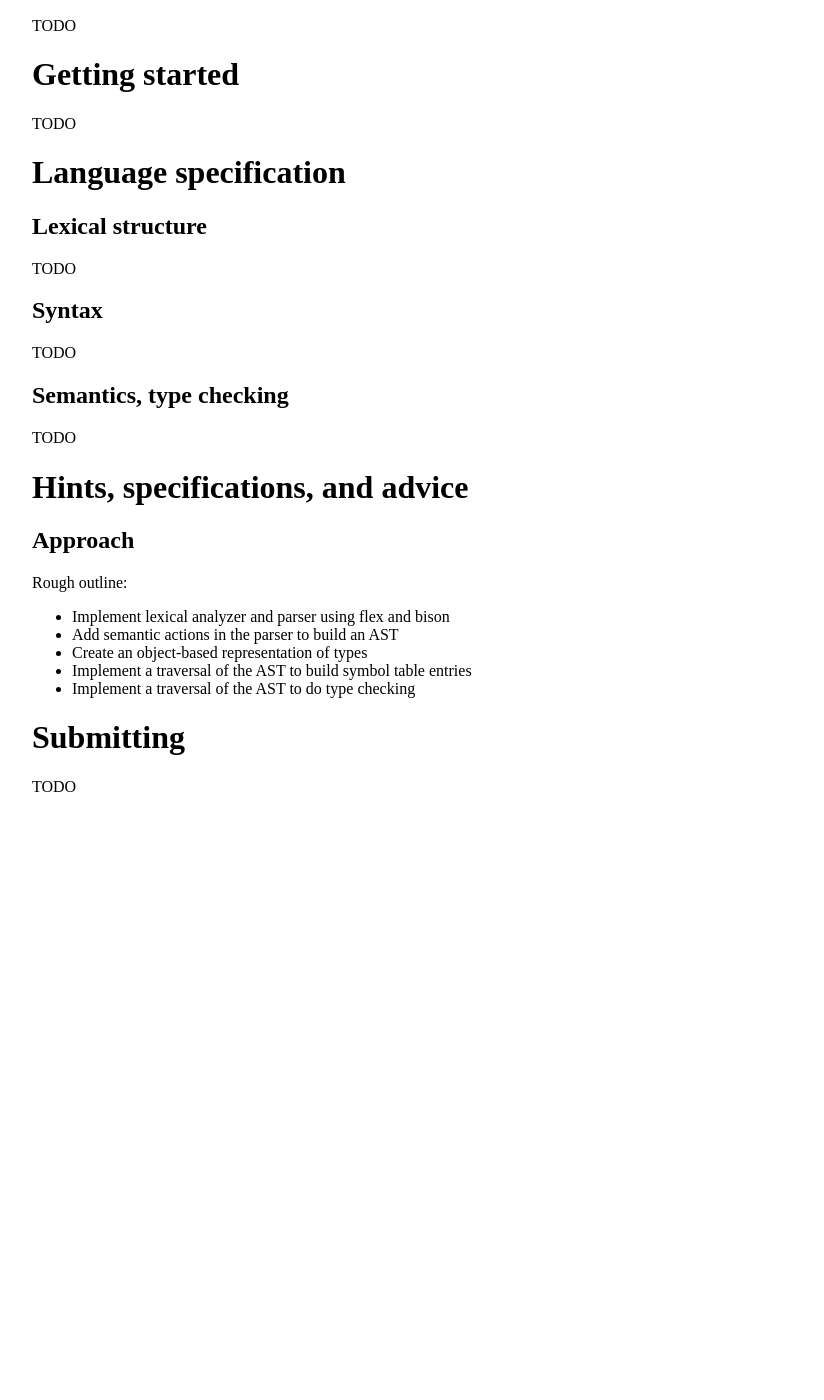
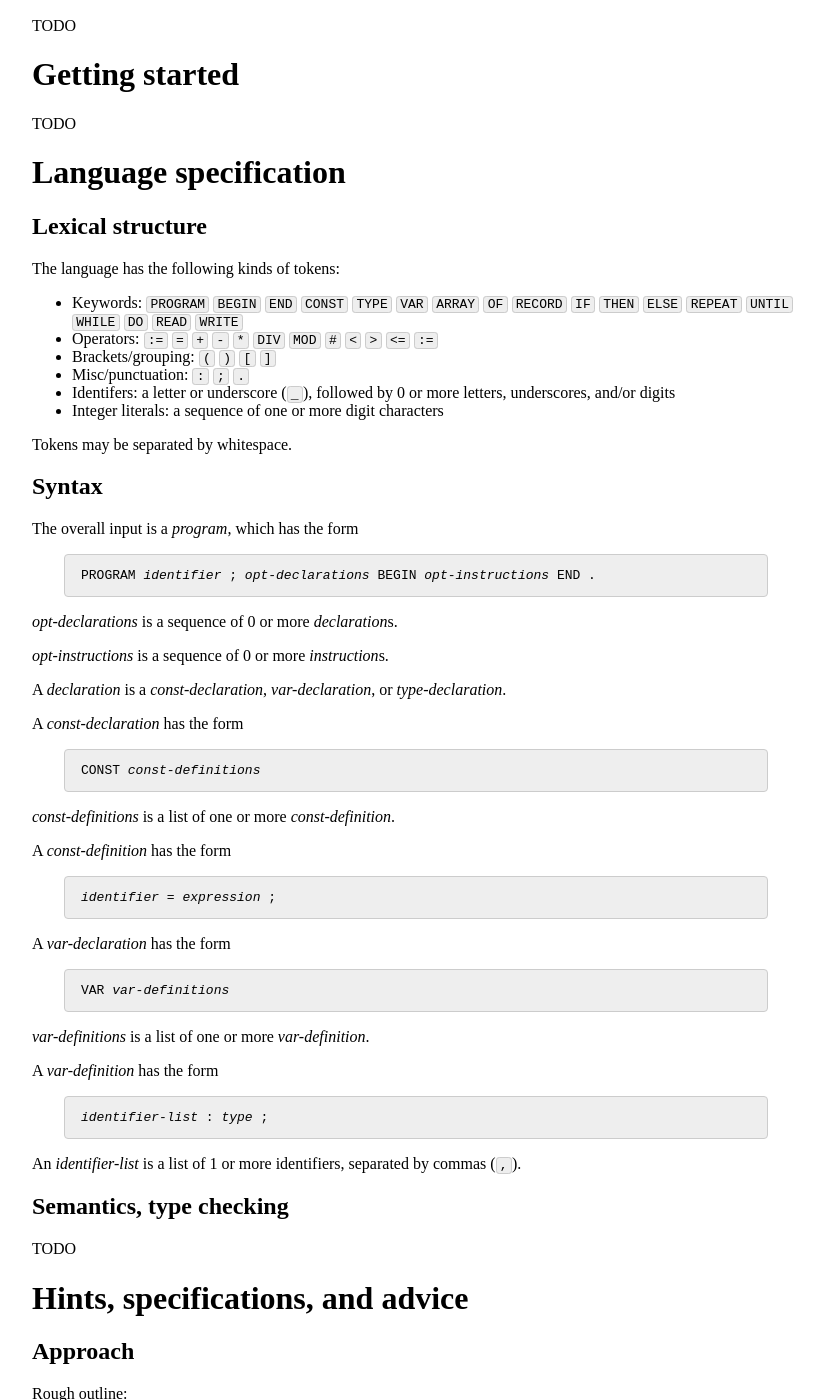
Before and after one commit to jhucompilers/fall2020, a Jekyll site: the page built from assign/assign03.md, in a window 1280 px wide and 1400 px high, scrolled down 573 px. Shown: the whole window, without its empty margins (224-1048 px from the left). Built offline with Jekyll 4.4.1, drawn with Linux system fonts in a browser that asks for light colours; before the commit the page ends 1401 px from its top, so only the background shows below that.

Commit message:
working on syntax

```diff
--- a/assign/assign03.md
+++ b/assign/assign03.md
@@ -35,11 +35,60 @@ TODO
 
 ## Lexical structure
 
-TODO
+The language has the following kinds of tokens:
+
+* Keywords: `PROGRAM` `BEGIN` `END` `CONST` `TYPE` `VAR` `ARRAY` `OF` `RECORD` `IF` `THEN` `ELSE` `REPEAT` `UNTIL` `WHILE` `DO` `READ` `WRITE`
+* Operators: `:=` `=` `+` `-` `*` `DIV` `MOD` `#` `<` `>` `<=` `:=`
+* Brackets/grouping: `(` `)` `[` `]`
+* Misc/punctuation:  `:` `;` `.`
+* Identifers: a letter or underscore (`_`), followed by 0 or more letters, underscores, and/or digits
+* Integer literals: a sequence of one or more digit characters
+
+Tokens may be separated by whitespace.
 
 ## Syntax
 
-TODO
+The overall input is a *program*, which has the form
+
+<div class="highlighter-rouge"><pre>
+PROGRAM <i>identifier</i> ; <i>opt-declarations</i> BEGIN <i>opt-instructions</i> END .
+</pre></div>
+
+*opt-declarations* is a sequence of 0 or more *declaration*s.
+
+*opt-instructions* is a sequence of 0 or more *instruction*s.
+
+A *declaration* is a *const-declaration*, *var-declaration*, or *type-declaration*.
+
+A *const-declaration* has the form
+
+<div class="highlighter-rouge"><pre>
+CONST <i>const-definitions</i>
+</pre></div>
+
+*const-definitions* is a list of one or more *const-definition*.
+
+A *const-definition* has the form
+
+<div class="highlighter-rouge"><pre>
+<i>identifier</i> = <i>expression</i> ;
+</pre></div>
+
+A *var-declaration* has the form
+
+<div class="highlighter-rouge"><pre>
+VAR <i>var-definitions</i>
+</pre></div>
+
+*var-definitions* is a list of one or more *var-definition*.
+
+A *var-definition* has the form
+
+<div class="highlighter-rouge"><pre>
+<i>identifier-list</i> : <i>type</i> ;
+</pre></div>
+
+An *identifier-list* is a list of 1 or more identifiers, separated by commas (`,`).
 
 ## Semantics, type checking
 
```
